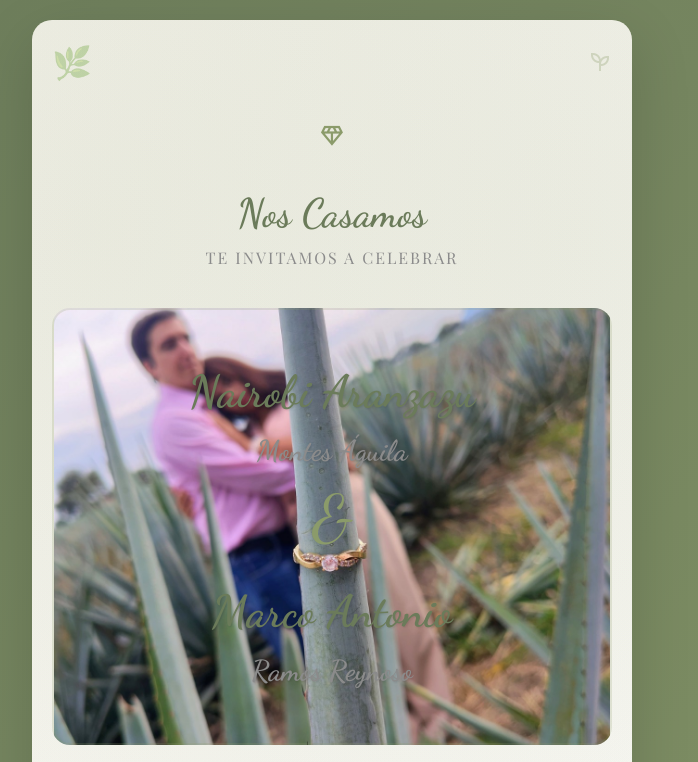
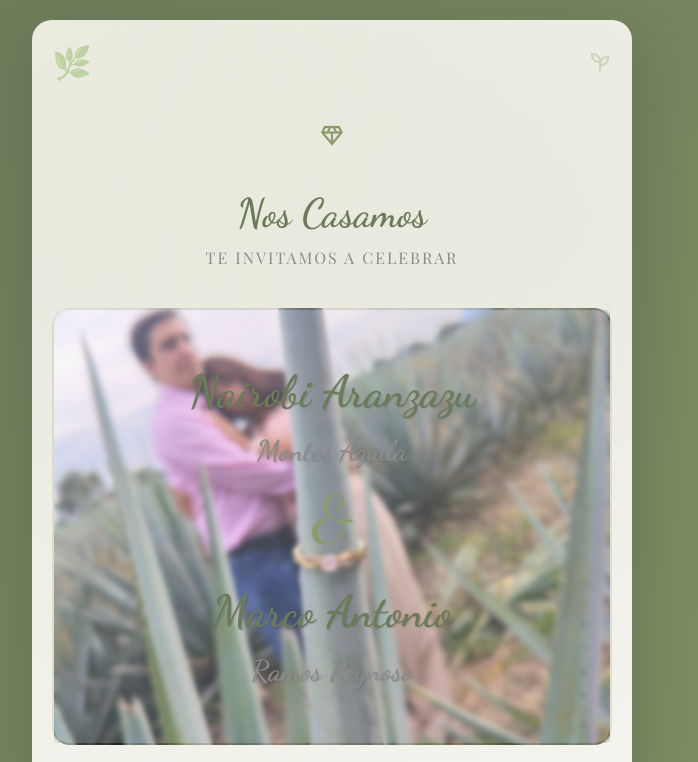
Before and after one commit to 01espada/bodorrio, a website: page public/index.html in a window 1280 px wide. Shown: the top 762 px of the page, without its empty margins (308-1006 px from the left). Drawn offline with nearby package versions, Linux system fonts and the light colour scheme.

Commit message:
foto de fondo

```diff
--- a/public/index.html
+++ b/public/index.html
@@ -20,6 +20,8 @@
             content: "";
             position: absolute;
             inset: 0;
+            background: rgba(255, 255, 255, 0.25);
+            backdrop-filter: blur(2px);
         }
         .names-section > * {
             position: relative; /* asegurar que el texto quede encima del overlay */
```
